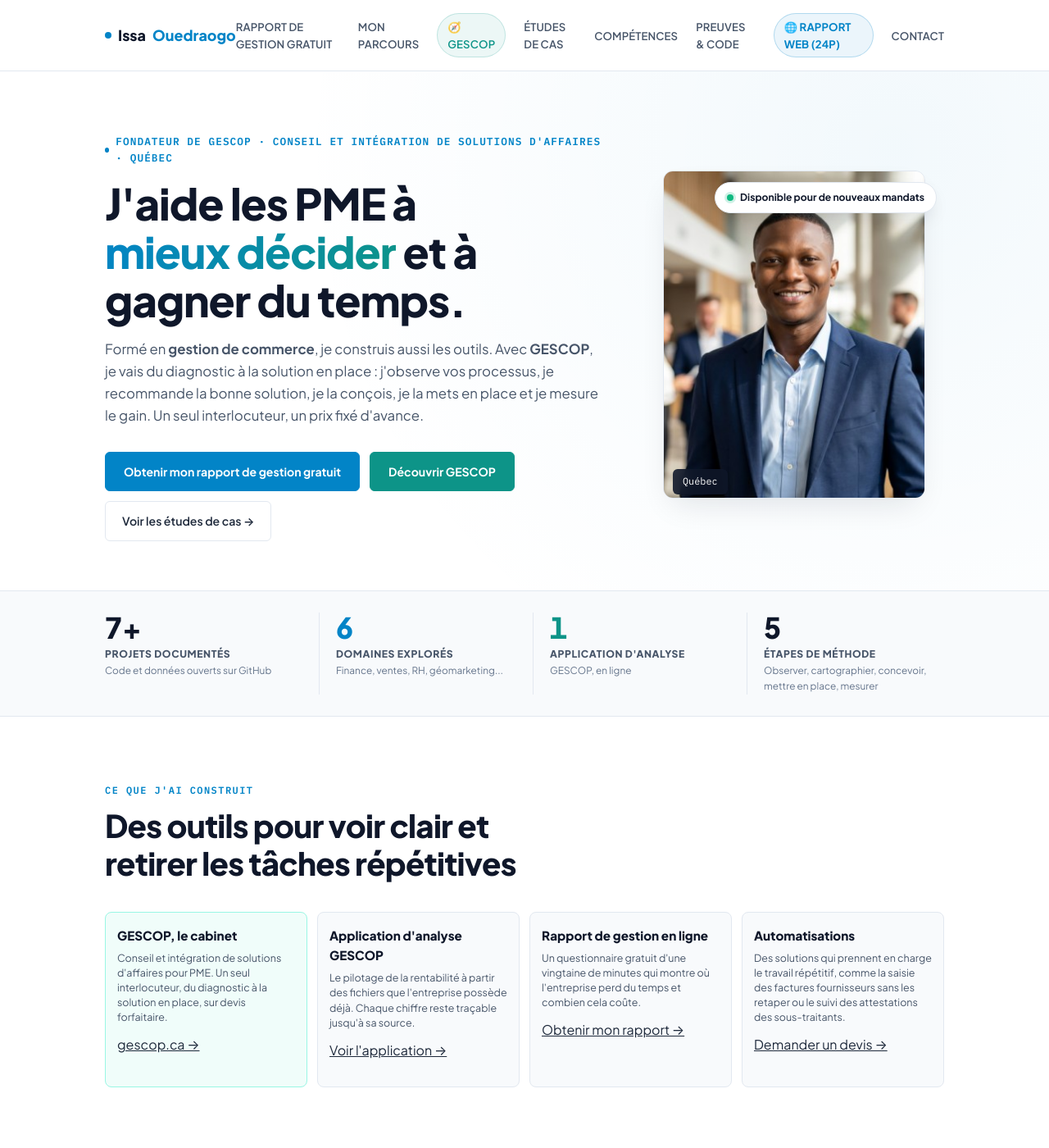
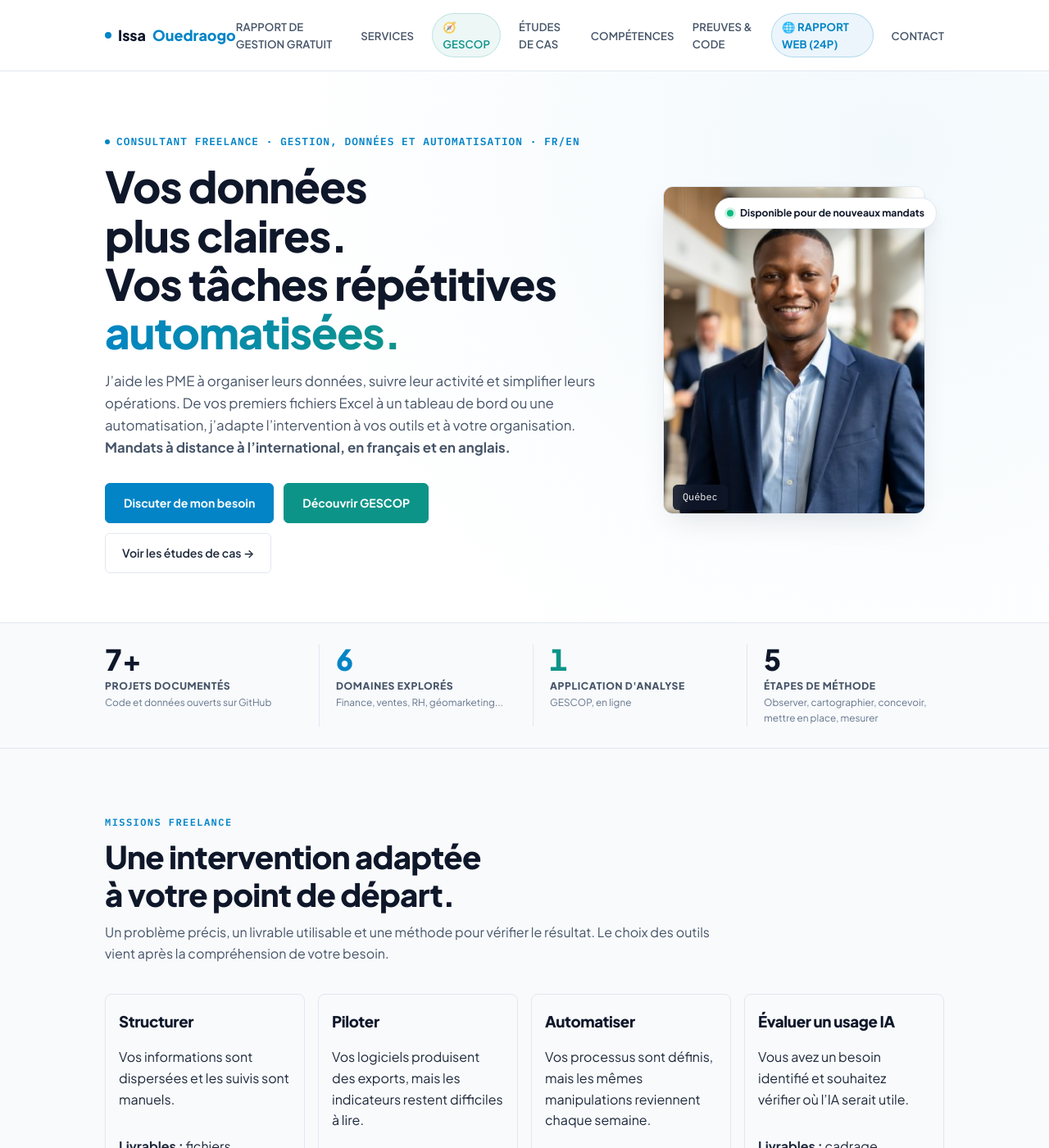
Before and after one commit to Issa0900/Issa-Ouedraogo, a Jekyll site: the page index.html, which Jekyll copies as it is, in a window 1280 px wide and 1400 px high. Shown: the whole window at 82% size. Built offline with Jekyll 4.4.1, drawn with Linux system fonts in a browser that asks for light colours; some of the changed text lies outside the part shown.

Commit message:
Présenter les missions freelance et les services par maturité PME

```diff
--- a/index.html
+++ b/index.html
@@ -3,8 +3,8 @@
 <head>
 <meta charset="utf-8" />
 <meta name="viewport" content="width=device-width, initial-scale=1" />
-<title>Issa Ouedraogo · Fondateur de GESCOP, conseil et intégration pour PME · Québec</title>
-<meta name="description" content="Issa Ouedraogo, fondateur de GESCOP, cabinet de conseil et d'intégration de solutions d'affaires pour PME : du diagnostic à la solution en place. Rapport de gestion gratuit, devis forfaitaire, région de Québec." />
+<title>Issa Ouedraogo | Freelance · Gestion, données et automatisation | FR/EN</title>
+<meta name="description" content="Consultant freelance pour PME : données, tableaux de bord Excel et Power BI, automatisation Python et outils de gestion. International à distance, français et anglais." />
 <link rel="preconnect" href="https://fonts.googleapis.com">
 <link rel="preconnect" href="https://fonts.gstatic.com" crossorigin>
 <link href="https://fonts.googleapis.com/css2?family=Plus+Jakarta+Sans:wght@400;500;600;700;800&family=IBM+Plex+Mono:wght@400;500;600&display=swap" rel="stylesheet">
@@ -713,7 +713,7 @@
     <a class="brand" href="#top">Issa <span>Ouedraogo</span></a>
     <nav class="links">
       <a href="./diagnostic.html">Rapport de gestion gratuit</a>
-      <a href="#parcours">Mon parcours</a>
+      <a href="#services">Services</a>
       <a href="#gescop" class="badge-nav">🧭 GESCOP</a>
       <a href="#projets">Études de cas</a>
       <a href="#competences">Compétences</a>
@@ -732,16 +732,16 @@
       <div>
         <div class="hero-identity">
           <span class="dot"></span>
-          Fondateur de GESCOP · Conseil et intégration de solutions d'affaires · Québec
+          Consultant freelance · Gestion, données et automatisation · FR/EN
         </div>
         <h1>
-          J'aide les PME à <em>mieux décider</em> et à gagner du temps.
+          Vos données plus claires.<br>Vos tâches répétitives <em>automatisées.</em>
         </h1>
         <p class="lead">
-          Formé en <strong>gestion de commerce</strong>, je construis aussi les outils. Avec <strong>GESCOP</strong>, je vais du diagnostic à la solution en place : j'observe vos processus, je recommande la bonne solution, je la conçois, je la mets en place et je mesure le gain. Un seul interlocuteur, un prix fixé d'avance.
+          J’aide les PME à organiser leurs données, suivre leur activité et simplifier leurs opérations. De vos premiers fichiers Excel à un tableau de bord ou une automatisation, j’adapte l’intervention à vos outils et à votre organisation. <strong>Mandats à distance à l’international, en français et en anglais.</strong>
         </p>
         <div class="hero-actions">
-          <a class="btn-primary" href="./diagnostic.html">Obtenir mon rapport de gestion gratuit</a>
+          <a class="btn-primary" href="mailto:gescop.support@gmail.com?subject=Projet%20freelance">Discuter de mon besoin</a>
           <a class="btn-teal" href="https://gescop.ca" target="_blank" rel="noopener">Découvrir GESCOP</a>
           <a class="btn-ghost" href="#projets">Voir les études de cas →</a>
         </div>
@@ -784,6 +784,28 @@
   </section>
 
   <!-- ==================== CE QUE J'AI CONSTRUIT ==================== -->
+
+  <section id="services" style="background:var(--slate-50)">
+    <div class="wrap">
+      <div class="section-head"><span class="kicker">Missions freelance</span>
+        <h2>Une intervention adaptée à votre point de départ.</h2>
+        <p>Un problème précis, un livrable utilisable et une méthode pour vérifier le résultat. Le choix des outils vient après la compréhension de votre besoin.</p>
+      </div>
+      <div class="capabilities-grid" style="grid-template-columns:repeat(auto-fit,minmax(min(100%,220px),1fr))">
+        <article class="cap-box"><h3>Structurer</h3><p>Vos informations sont dispersées et les suivis sont manuels.</p><p><strong>Livrables :</strong> fichiers nettoyés, gabarits de suivi, procédures et dictionnaire des données.</p><a href="mailto:gescop.support@gmail.com?subject=Structurer%20mes%20donnees">Organiser mes données →</a></article>
+        <article class="cap-box"><h3>Piloter</h3><p>Vos logiciels produisent des exports, mais les indicateurs restent difficiles à lire.</p><p><strong>Livrables :</strong> tableau de bord Excel ou Power BI, règles de calcul documentées et guide d’actualisation.</p><a href="#projets">Voir les projets d’analyse →</a></article>
+        <article class="cap-box"><h3>Automatiser</h3><p>Vos processus sont définis, mais les mêmes manipulations reviennent chaque semaine.</p><p><strong>Livrables :</strong> script ou outil ciblé, contrôles, documentation et transfert à votre équipe.</p><a href="mailto:gescop.support@gmail.com?subject=Automatiser%20un%20suivi">Décrire ma tâche répétitive →</a></article>
+        <article class="cap-box"><h3>Évaluer un usage IA</h3><p>Vous avez un besoin identifié et souhaitez vérifier où l’IA serait utile.</p><p><strong>Livrables :</strong> cadrage, prototype limité et critères de validation humaine avant d’aller plus loin.</p><a href="./integration-ia/">Voir ma méthode →</a></article>
+      </div>
+      <p style="margin-top:24px">Nous commençons par votre processus actuel, les fichiers disponibles et la décision à améliorer. Le périmètre, les délais et les modalités sont convenus avant le démarrage.</p>
+      <aside lang="en" style="margin-top:28px;padding:24px;border-left:3px solid var(--teal);background:white">
+        <h3>Freelance support for your business data and operations</h3>
+        <p>I help small and medium-sized businesses organize spreadsheets, build dashboards and automate recurring reports. Excel, Power BI, SQL, Python and custom business tools. Remote projects worldwide, in French and English.</p>
+        <a href="mailto:gescop.support@gmail.com?subject=Freelance%20project">Tell me about your project →</a>
+      </aside>
+    </div>
+  </section>
+
   <section id="construit">
     <div class="wrap">
       <div class="section-head">
@@ -912,8 +934,8 @@
     <div class="wrap">
       <div class="section-head">
         <span class="kicker">03 — Études de Cas</span>
-        <h2>Six projets, six vrais problèmes d'entreprise</h2>
-        <p>Pour chaque cas, voici la question initiale du gestionnaire, ce que les données ont révélé, et ce que cela change concrètement.</p>
+        <h2>Des projets pour examiner des problèmes de gestion</h2>
+        <p>Ces projets présentent des analyses, des jeux de données et des démonstrations consultables. Les chiffres décrivent les données étudiées ; ils ne constituent pas des gains obtenus chez des clients.</p>
       </div>
 
       <!-- 01 : FINANCE -->
@@ -1109,7 +1131,7 @@
           <h3 class="case-title">Intégration de l'IA au travail analytique</h3>
           <div class="case-metrics-bar">
             <div>
-              <div class="cm-val">x5</div>
+              <div class="cm-val">IA</div>
               <div class="cm-lbl">Vitesse d'Exécution</div>
             </div>
             <div>
@@ -1125,7 +1147,7 @@
             <strong>La question du gestionnaire :</strong> <em>« Comment profiter de la rapidité de l'IA sans risquer d'introduire des erreurs critiques ? »</em>
           </p>
           <div class="case-insight-box">
-            <strong>Ce que montre la pratique :</strong> L'IA est un excellent assistant d'écriture, mais un piètre juge. Dans GESCOP, tous les calculs financiers tournent sur un moteur déterministe autonome : si l'API IA est en panne, l'application reste 100 % juste et fonctionnelle.
+            <strong>Ce que montre la pratique :</strong> L'IA est un excellent assistant d'écriture, mais un piètre juge. Dans GESCOP, tous les calculs financiers tournent sur un moteur déterministe autonome : les calculs ne dépendent pas de la rédaction par l’IA. Les fonctions de rédaction nécessitent le service IA.
           </div>
           <div class="case-footer-row">
             <span class="case-tools">Claude Code · Git · Tests Unitaires</span>
@@ -1303,10 +1325,10 @@
       <div class="recruitment-card">
         <h2>Parlons de votre entreprise</h2>
         <p>
-          Commencez par le rapport de gestion gratuit, ou écrivez-moi pour un devis. Basé dans la <strong>région de Québec</strong>, sur place ou à distance.
+          Décrivez votre suivi actuel, le problème rencontré et le livrable souhaité. <strong>International à distance · Français / English.</strong> Interventions sur place dans la région de Québec.
         </p>
         <div class="recruitment-buttons">
-          <a class="btn-primary" href="./diagnostic.html">Obtenir mon rapport de gestion gratuit</a>
+          <a class="btn-primary" href="mailto:gescop.support@gmail.com?subject=Projet%20freelance">Discuter de mon besoin</a>
           <a class="btn-ghost" href="mailto:gescop.support@gmail.com">gescop.support@gmail.com</a>
           <a class="btn-ghost" href="https://www.linkedin.com/in/issa-ouedraogo-34b146332/" target="_blank" rel="noopener">Profil LinkedIn →</a>
           <a class="btn-ghost" href="https://github.com/Issa0900/Issa-Ouedraogo" target="_blank" rel="noopener">Dépôt GitHub →</a>
```
